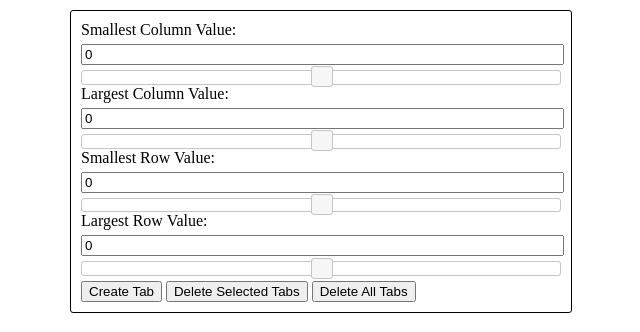
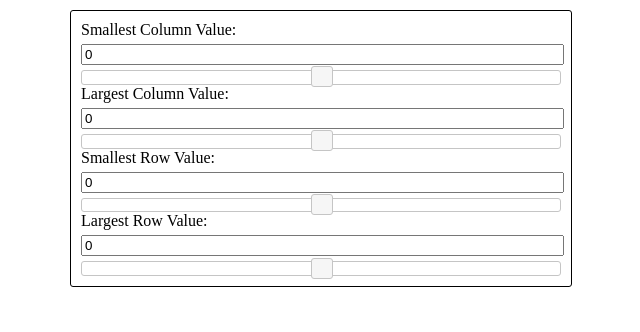
Before and after one commit to terekwong/dynamictablewithjquerypart1, a plain HTML site: page index.html in a window 1280 px wide. Shown: the whole page, without its empty margins (319-959 px from the left). Drawn offline with nearby package versions, Linux system fonts and the light colour scheme.

Commit message:
Add files via upload

```diff
--- a/index.html
+++ b/index.html
@@ -40,10 +40,6 @@
                 <input type="text" id="lrow" name="lrow"><br>
                 <div id="lrowslider"></div>
 
-                <input type="button" id="button" onclick="createTab()" value="Create Tab">
-                <input type="button" id="button" onclick="deleteSelectTab()" value="Delete Selected Tabs">
-                <input type="button" id="button" onclick="deleteTabs()" value="Delete All Tabs">
-
             </form>
             </td>
         </tr>
```
